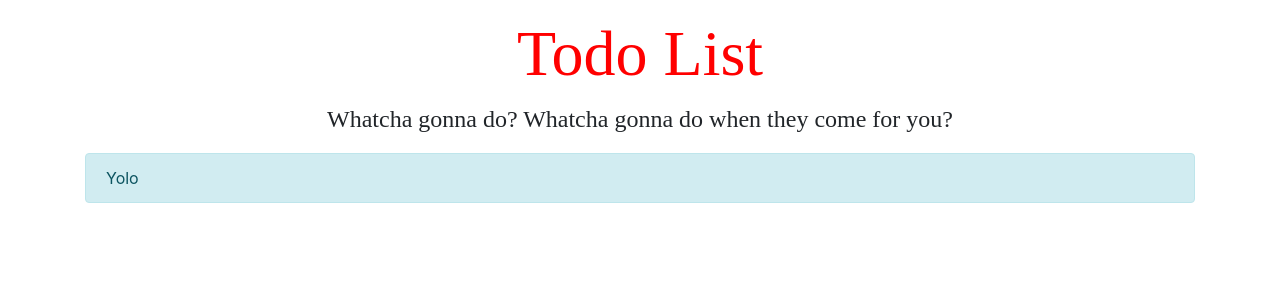
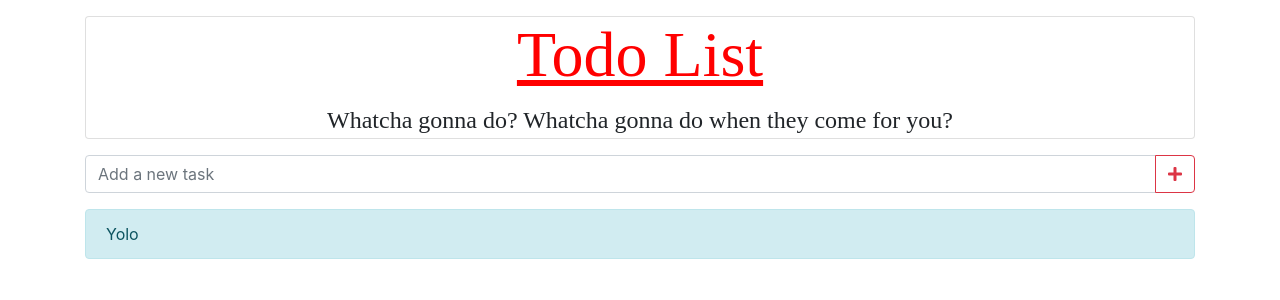
Before and after one commit to HippiHo/My-todo-list, a React (Create React App) app: page / in a window 1280 px wide. Shown: the top 300 px of the page. Built offline with nearby package versions, Linux system fonts and the light colour scheme; a web font is replaced by a local one.

Commit message:
With form

```diff
--- a/package.json
+++ b/package.json
@@ -8,6 +8,7 @@
     "eject": "react-scripts eject"
   },
   "devDependencies": {
+    "@fortawesome/fontawesome-free": "^5.8.1",
     "bootstrap": "^4.3.1",
     "node-sass-chokidar": "^1.3.4",
     "react": "^16.6.3",
--- a/src/components/App.jsx
+++ b/src/components/App.jsx
@@ -1,12 +1,23 @@
 import React, { Component } from "react";
 import Header from "./Header";
+import Form from "./Form";
 import TodoList from "./TodoList";
+import { getRandomTagline } from "../helpers";
 
 class App extends Component {
+  constructor(props) {
+    super(props);
+
+    this.state = {
+      toDoItems: {}
+    };
+  }
+
   render() {
     return (
       <div className="container">
-        <Header tagline="Whatcha gonna do? Whatcha gonna do when they come for you?" />
+        <Header tagline={getRandomTagline()} />
+        <Form />
         <TodoList />
       </div>
     );
--- /dev/null
+++ b/src/components/Form.jsx
@@ -0,0 +1,37 @@
+import React, { Component } from "react";
+
+class Form extends Component {
+  constructor(props) {
+    super(props);
+
+    // Without the modern error function one would need to use
+    // this.handleSubmit = this.handleSubmit.bind(this);
+  }
+
+  inputText = React.createRef();
+
+  handleSubmit = e => {
+    e.preventDefault();
+    console.log(`Create new item: ${this.inputText.current.value}`);
+  };
+
+  render() {
+    return (
+      <form className="input-group my-3" onSubmit={this.handleSubmit}>
+        <input
+          className="form-control"
+          type="text"
+          placeholder="Add a new task"
+          ref={this.inputText}
+        />
+        <div className="input-group-append">
+          <button className="btn btn-outline-danger" type="submit">
+            <i className="fas fa-plus" aria-hidden="true" />
+          </button>
+        </div>
+      </form>
+    );
+  }
+}
+
+export default Form;
--- a/src/components/Header.jsx
+++ b/src/components/Header.jsx
@@ -2,7 +2,7 @@ import React from "react";
 
 const Header = props => {
   return (
-    <div className="header">
+    <div className="header card">
       <h1>Todo List</h1>
       <span>{props.tagline}</span>
     </div>
--- /dev/null
+++ b/src/helpers.js
@@ -0,0 +1,12 @@
+export function randomArrayItem(data) {
+  return data[Math.floor(Math.random() * data.length)];
+}
+
+export function getRandomTagline() {
+  const taglines = [
+    "Let's get this shit done!",
+    "Whatcha gonna do? Whatcha gonna do when they come for you?",
+    "Better late than never..."
+  ];
+  return randomArrayItem(taglines);
+}
--- a/src/index.js
+++ b/src/index.js
@@ -2,6 +2,7 @@ import React from "react";
 import { render } from "react-dom";
 import Router from "./components/Router";
 
+import "@fortawesome/fontawesome-free/css/all.css";
 import "./sass/style.scss";
 
 render(<Router />, document.querySelector("#main"));
--- a/src/sass/style.scss
+++ b/src/sass/style.scss
@@ -21,6 +21,7 @@ h1 {
   h1 {
     color: red;
     font-size: 4rem;
+    text-decoration: underline;
   }
 
   span {
```
Also changed, not shown: 1 other file (tests, documents, lock files or other folders).
